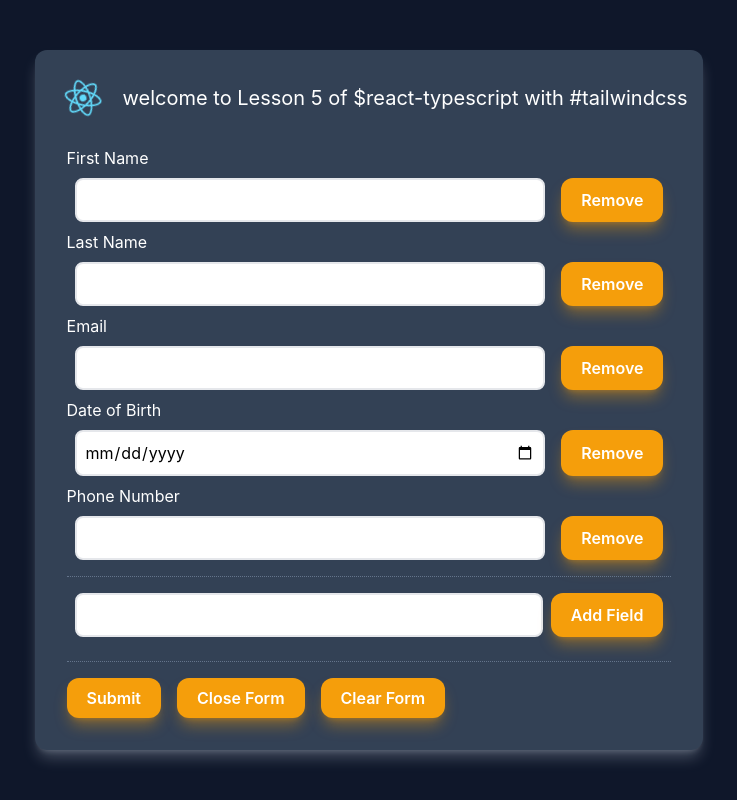
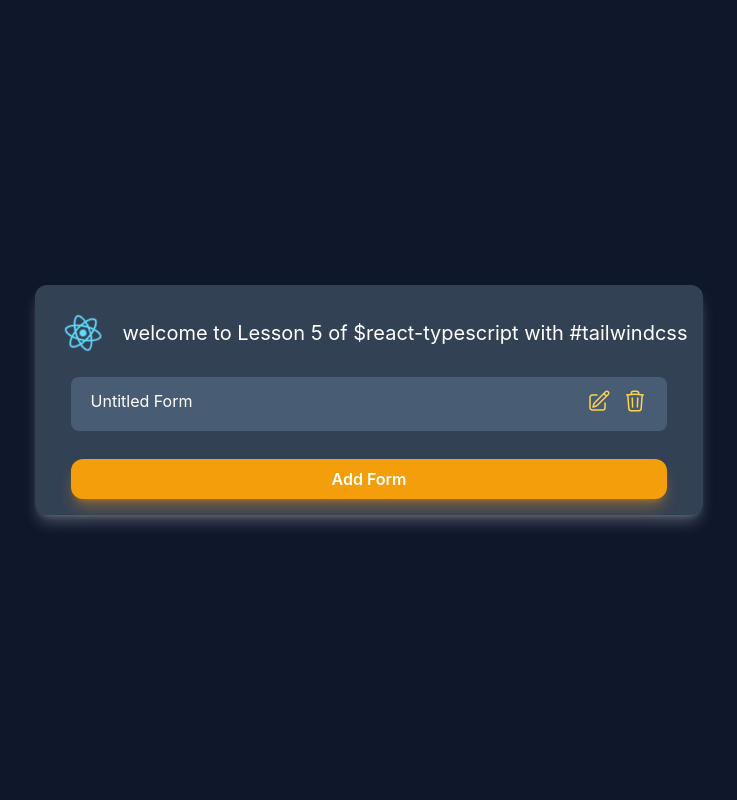
Before and after one commit to yogeshbhutkar/react-for-all, a React (Create React App) app: page / in a window 1280 px wide. Both pictures are taken after a click on the button "Open Form". Shown: the whole page, without its empty margins (271-1008 px from the left). Built offline with nearby package versions, Linux system fonts and the light colour scheme.

Commit message:
level3 initial commit

```diff
--- a/src/App.tsx
+++ b/src/App.tsx
@@ -3,6 +3,12 @@ import Header from "./Header";
 import { useState } from "react";
 import Home from "./components/Home";
 import Form from "./components/Form";
+import { formData } from "./components/Form";
+
+export const getLocalForms: () => formData[] = () => {
+  const savedFormsJSON = localStorage.getItem("savedForms");
+  return savedFormsJSON ? JSON.parse(savedFormsJSON) : [];
+};
 
 function App() {
   const [state, setState] = useState("HOME");
--- /dev/null
+++ b/src/components/AllForms.tsx
@@ -0,0 +1,77 @@
+import { useState } from "react";
+import { formData } from "./Form";
+import { getLocalForms } from "../App";
+
+export default function AllForms(props: {
+  getLocalFormCB: () => formData[];
+  saveFormCB: () => void;
+  toggleDisplayCB: () => void;
+}) {
+  const deleteForm = (id: number) => {
+    const removedArray = props
+      .getLocalFormCB()
+      .filter((item) => item.id !== id);
+    localStorage.setItem("savedForms", JSON.stringify(removedArray));
+    setAllForms(removedArray);
+  };
+
+  const [allForms, setAllForms] = useState(props.getLocalFormCB());
+
+  return (
+    <div className="px-5">
+      {allForms.map((ele, index) => (
+        <div
+          className="text-white py-3 px-5 my-3 rounded-lg hover:bg-[#5d7691] bg-[#485d74] flex justify-between"
+          key={index}
+        >
+          <div className="">{ele.title}</div>
+          <div>
+            <button className="inline px-3 text-amber-300 hover:text-amber-400">
+              <svg
+                xmlns="http://www.w3.org/2000/svg"
+                fill="none"
+                viewBox="0 0 24 24"
+                strokeWidth={1.5}
+                stroke="currentColor"
+                className="w-6 h-6"
+              >
+                <path
+                  strokeLinecap="round"
+                  strokeLinejoin="round"
+                  d="M16.862 4.487l1.687-1.688a1.875 1.875 0 112.652 2.652L10.582 16.07a4.5 4.5 0 01-1.897 1.13L6 18l.8-2.685a4.5 4.5 0 011.13-1.897l8.932-8.931zm0 0L19.5 7.125M18 14v4.75A2.25 2.25 0 0115.75 21H5.25A2.25 2.25 0 013 18.75V8.25A2.25 2.25 0 015.25 6H10"
+                />
+              </svg>
+            </button>
+            <button
+              onClick={(_) => deleteForm(ele.id)}
+              className="inline text-amber-300 hover:text-red-300"
+            >
+              <svg
+                xmlns="http://www.w3.org/2000/svg"
+                fill="none"
+                viewBox="0 0 24 24"
+                strokeWidth={1.5}
+                stroke="currentColor"
+                className="w-6 h-6"
+              >
+                <path
+                  strokeLinecap="round"
+                  strokeLinejoin="round"
+                  d="M14.74 9l-.346 9m-4.788 0L9.26 9m9.968-3.21c.342.052.682.107 1.022.166m-1.022-.165L18.16 19.673a2.25 2.25 0 01-2.244 2.077H8.084a2.25 2.25 0 01-2.244-2.077L4.772 5.79m14.456 0a48.108 48.108 0 00-3.478-.397m-12 .562c.34-.059.68-.114 1.022-.165m0 0a48.11 48.11 0 013.478-.397m7.5 0v-.916c0-1.18-.91-2.164-2.09-2.201a51.964 51.964 0 00-3.32 0c-1.18.037-2.09 1.022-2.09 2.201v.916m7.5 0a48.667 48.667 0 00-7.5 0"
+                />
+              </svg>
+            </button>
+          </div>
+        </div>
+      ))}
+      <div className="flex flex-col">
+        <button
+          onClick={props.toggleDisplayCB}
+          className="bg-amber-500 hover:bg-amber-600 shadow-amber-500/40 mt-4 shadow-lg  text-white px-5 py-2 rounded-xl font-semibold"
+        >
+          Add Form
+        </button>
+      </div>
+    </div>
+  );
+}
--- a/src/components/Form.tsx
+++ b/src/components/Form.tsx
@@ -1,7 +1,22 @@
-import { useState } from "react";
+import { useEffect, useRef, useState } from "react";
 import LabeledInputs from "./LabeledInputs";
+import { getLocalForms } from "../App";
+import AllForms from "./AllForms";
 
-const formFields = [
+export interface formData {
+  id: number;
+  title: string;
+  formFields: formField[];
+}
+
+interface formField {
+  id: number;
+  label: string;
+  type: string;
+  value: string;
+}
+
+const formFields: formField[] = [
   { id: 1, label: "First Name", type: "text", value: "" },
   { id: 2, label: "Last Name", type: "text", value: "" },
   { id: 3, label: "Email", type: "email", value: "" },
@@ -10,20 +25,58 @@ const formFields = [
 ];
 
 export default function Form(props: { closeFormCB: () => void }) {
+  useEffect(() => {
+    console.log("Mounting the component");
+    const oldTitle = document.title;
+    document.title = "Form Edit";
+    titleRef.current?.focus();
+    return () => {
+      document.title = oldTitle;
+    };
+  }, []);
+
+  const saveLocalForms = (localForms: formData[]) => {
+    localStorage.setItem("savedForms", JSON.stringify(localForms));
+  };
+
+  const saveData = (currentState: formData) => {
+    const localForms = getLocalForms();
+    const updatedLocalForms = localForms.map((form) =>
+      form.id === currentState.id ? currentState : form
+    );
+    saveLocalForms(updatedLocalForms);
+  };
+
+  const initialState: () => formData[] = () => {
+    const localForms = getLocalForms();
+    if (localForms.length > 0) {
+      return localForms;
+    }
+    const newForm = {
+      id: Number(new Date()),
+      title: "Untitled Form",
+      formFields: formFields,
+    };
+    saveLocalForms([...localForms, newForm]);
+    return getLocalForms();
+  };
+
   const clearForm = () => {
-    setState(
-      state.map((ele) => {
+    setState({
+      ...state,
+      formFields: state.formFields.map((ele) => {
         return {
           ...ele,
           value: "",
         };
-      })
-    );
+      }),
+    });
   };
 
   const updateForm = (id: number, str: string) => {
-    setState(
-      state.map((ele) => {
+    setState({
+      ...state,
+      formFields: state.formFields.map((ele) => {
         if (ele.id === id) {
           return {
             ...ele,
@@ -32,33 +85,97 @@ export default function Form(props: { closeFormCB: () => void }) {
         } else {
           return ele;
         }
-      })
-    );
+      }),
+    });
   };
 
-  const [state, setState] = useState(formFields);
+  const [state, setState] = useState(() => initialState()[0]);
+  const [displayAllForms, setDisplay] = useState(true);
   const [newField, setNewField] = useState("");
+  const titleRef = useRef<HTMLInputElement>(null);
+
   const addField = () => {
-    setState([
+    setState({
       ...state,
+      formFields: [
+        ...state.formFields,
         {
           id: Number(new Date()),
           label: newField,
           type: "text",
           value: "",
         },
-    ]);
+      ],
+    });
     setNewField("");
   };
 
   const removeField = (id: number) => {
-    setState(state.filter((field) => field.id !== id));
+    setState({
+      ...state,
+      formFields: state.formFields.filter((field) => field.id !== id),
+    });
+  };
+
+  const saveForm = () => {
+    console.log("state1", state);
+    console.log("date and time", Number(new Date()));
+
+    //Not Working. Reason unknown. Workaround: created a duplicate object and used setState on it.
+    // setState((state) => ({
+    //   ...state,
+    //   id: Number(new Date()),
+    //   title: "update hack",
+    // }));
+
+    let curState = state;
+    curState.id = Number(new Date());
+    setState(curState);
+
+    console.log("state2", state);
+    const prev_data = getLocalForms();
+    saveLocalForms([...prev_data, state]);
+    console.log(getLocalForms());
+    setDisplay((prevState) => !prevState);
+    setState(initialState()[0]);
+  };
+
+  useEffect(() => {
+    let timeout = setTimeout(() => {
+      // saveData(state);
+      console.log("Data saved to local storage");
+    }, 1000);
+
+    return () => {
+      clearTimeout(timeout);
+    };
+  }, [state]);
+
+  const toggleDisplay = () => {
+    setDisplay((prevState) => !prevState);
   };
 
   return (
+    <>
+      {displayAllForms ? (
+        <AllForms
+          getLocalFormCB={getLocalForms}
+          toggleDisplayCB={toggleDisplay}
+          saveFormCB={saveForm}
+        />
+      ) : (
         <div className="flex flex-col gap-2 p-4 divide-y divide-slate-500 divide-dotted">
+          <input
+            type="text"
+            className="border-2 border-gray-200 text-black rounded-lg p-2 my-2 flex-1"
+            value={state.title}
+            onChange={(e) => {
+              setState({ ...state, title: e.target.value });
+            }}
+            ref={titleRef}
+          />
           <div>
-        {state.map((field) => (
+            {state.formFields.map((field) => (
               <LabeledInputs
                 id={field.id}
                 key={field.id}
@@ -85,8 +202,17 @@ export default function Form(props: { closeFormCB: () => void }) {
             </button>
           </div>
           <div className="flex gap-4">
-        <button className="bg-amber-500 hover:bg-amber-600 shadow-amber-500/40 mt-4 shadow-lg  text-white px-5 py-2 rounded-xl font-semibold">
-          Submit
+            <button
+              onClick={(_) => saveData(state)}
+              className="bg-amber-500 hover:bg-amber-600 shadow-amber-500/40 mt-4 shadow-lg  text-white px-5 py-2 rounded-xl font-semibold"
+            >
+              Save
+            </button>
+            <button
+              onClick={saveForm}
+              className="bg-amber-500 hover:bg-amber-600 shadow-amber-500/40 mt-4 shadow-lg  text-white px-5 py-2 rounded-xl font-semibold"
+            >
+              Add Form
             </button>
             <button
               onClick={props.closeFormCB}
@@ -102,5 +228,7 @@ export default function Form(props: { closeFormCB: () => void }) {
             </button>
           </div>
         </div>
+      )}
+    </>
   );
 }
```
Lines whose indentation alone changed are shown as unchanged.
